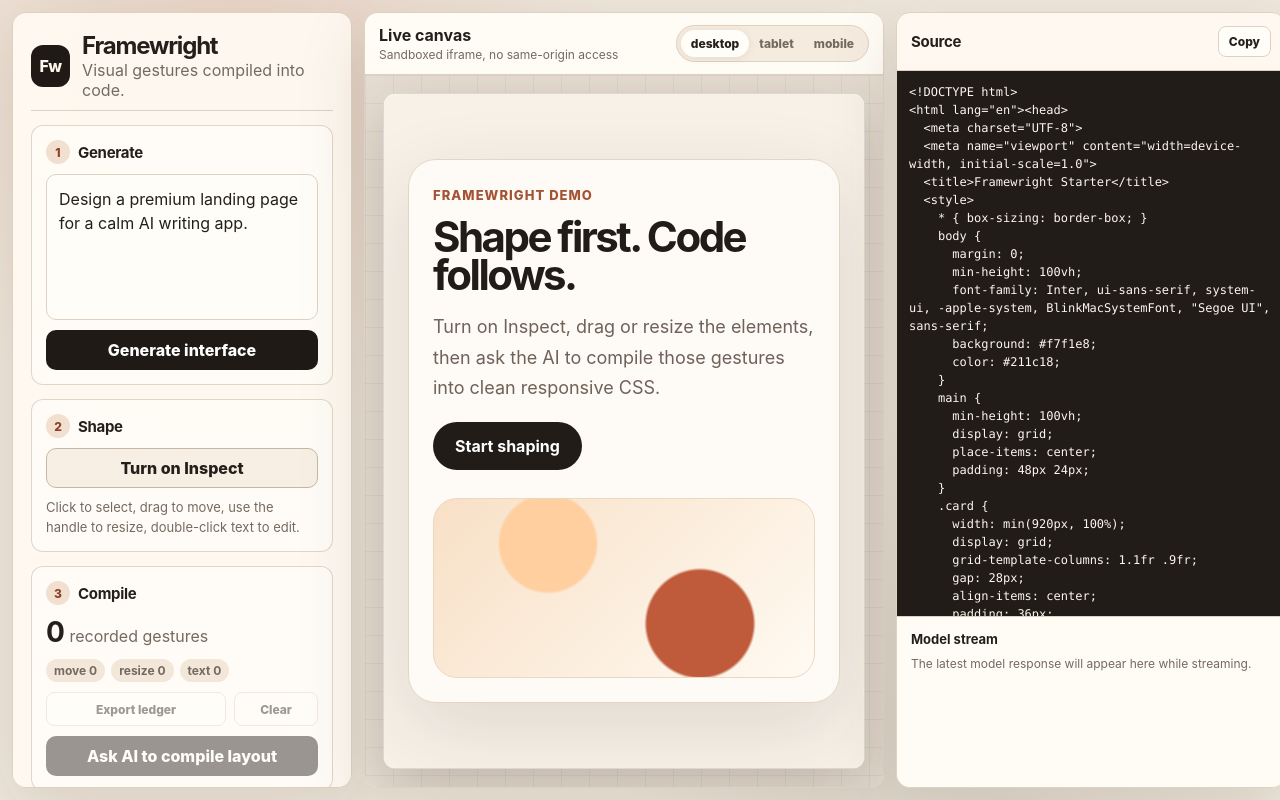
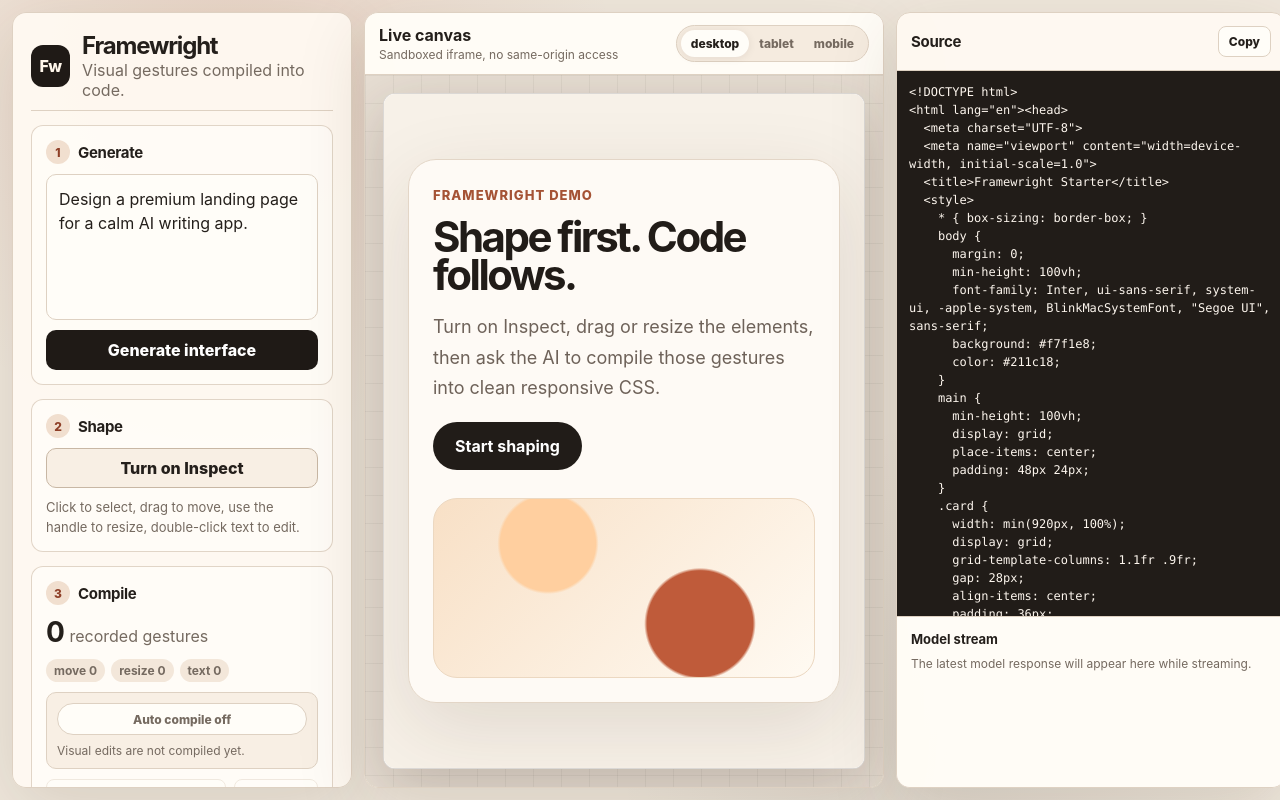
Before and after one commit to WangHexinyi/framewright, a React (Vite) app: page / in a window 1280 px wide. Built offline with nearby package versions, Linux system fonts and the light colour scheme.

Commit message:
Add background layout compile mode

```diff
--- a/src/App.tsx
+++ b/src/App.tsx
@@ -1,4 +1,4 @@
-import { useCallback, useEffect, useMemo, useState } from 'react';
+import { useCallback, useEffect, useMemo, useRef, useState } from 'react';
 import { PreviewStage } from './components/PreviewStage';
 import {
   buildLayoutCompileUserPrompt,
@@ -9,6 +9,8 @@
 import type { ApiConfig, GestureOperation, Message, SelectedElement } from './types';
 
 const STORAGE_KEY = 'framewright.apiConfig';
+
+type CompileState = 'idle' | 'dirty' | 'queued' | 'compiling' | 'synced' | 'stale' | 'failed';
 
 const DEFAULT_CONFIG: ApiConfig = {
   apiKey: '',
@@ -129,6 +131,11 @@
   const [streamText, setStreamText] = useState('');
   const [error, setError] = useState<string | null>(null);
   const [compileIssues, setCompileIssues] = useState<CompileIssue[]>([]);
+  const [autoCompileEnabled, setAutoCompileEnabled] = useState(false);
+  const [compileState, setCompileState] = useState<CompileState>('idle');
+  const compileVersionRef = useRef(0);
+  const activeCompileRef = useRef(false);
+  const autoCompileTimerRef = useRef<ReturnType<typeof setTimeout> | null>(null);
 
   useEffect(() => {
     localStorage.setItem(STORAGE_KEY, JSON.stringify(config));
@@ -143,13 +150,18 @@
   }, [operations]);
 
   const handleCodeChange = useCallback((nextCode: string) => {
+    compileVersionRef.current += 1;
     setCode(nextCode);
     setCompileIssues([]);
+    setCompileState('dirty');
   }, []);
 
   const handleOperation = useCallback((operation: GestureOperation) => {
+    compileVersionRef.current += 1;
     setOperations((prev) => [operation, ...prev].slice(0, 80));
-  }, []);
+    setCompileIssues([]);
+    setCompileState(autoCompileEnabled ? 'queued' : 'dirty');
+  }, [autoCompileEnabled]);
 
   async function runAi(nextMessages: Message[]) {
     if (!hasApiKey) {
@@ -197,6 +209,7 @@
       setMessages((prev) => [...prev, { role: 'assistant', content: response }]);
       setOperations([]);
       setCompileIssues([]);
+      setCompileState('synced');
     }
   }
 
@@ -225,8 +238,80 @@
       setOperations([]);
       setInspectMode(false);
       setSelectedElement(null);
+      setCompileState('synced');
     }
   }
+
+  const runBackgroundCompile = useCallback(async () => {
+    if (operations.length === 0 || activeCompileRef.current) return;
+    if (!hasApiKey) {
+      setCompileState('failed');
+      return;
+    }
+
+    const startedVersion = compileVersionRef.current;
+    const userMessage: Message = {
+      role: 'user',
+      content: buildLayoutCompileUserPrompt(code, operations.slice().reverse()),
+    };
+
+    activeCompileRef.current = true;
+    setCompileState('compiling');
+    setError(null);
+
+    try {
+      const response = await streamChatCompletion(config, [...messages.slice(-4), userMessage], () => {
+        // Keep the live canvas uninterrupted during background compilation.
+      });
+      const html = extractHtmlBlock(response);
+
+      if (!html) {
+        setCompileState('failed');
+        return;
+      }
+
+      if (compileVersionRef.current === startedVersion) {
+        setCode(html);
+        setCompileIssues(validateCompiledHtml(html));
+        setMessages((prev) => [
+          ...prev,
+          { role: 'user', content: 'Background compile visual edits into clean responsive code.' },
+          { role: 'assistant', content: response },
+        ]);
+        setOperations([]);
+        setCompileState('synced');
+      } else {
+        setCompileState('stale');
+      }
+    } catch (err) {
+      setCompileState('failed');
+      setError(err instanceof Error ? err.message : 'Background compile failed.');
+    } finally {
+      activeCompileRef.current = false;
+      if (compileVersionRef.current !== startedVersion && autoCompileEnabled) {
+        setCompileState('queued');
+      }
+    }
+  }, [autoCompileEnabled, code, config, hasApiKey, messages, operations]);
+
+  useEffect(() => {
+    if (!autoCompileEnabled || operations.length === 0 || activeCompileRef.current) return;
+    if (compileState !== 'dirty' && compileState !== 'queued' && compileState !== 'stale') return;
+
+    if (autoCompileTimerRef.current) {
+      clearTimeout(autoCompileTimerRef.current);
+    }
+
+    autoCompileTimerRef.current = setTimeout(() => {
+      void runBackgroundCompile();
+    }, 1200);
+
+    return () => {
+      if (autoCompileTimerRef.current) {
+        clearTimeout(autoCompileTimerRef.current);
+      }
+    };
+  }, [autoCompileEnabled, compileState, operations, runBackgroundCompile]);
 
   function handleExportLedger() {
     const payload = JSON.stringify(operations.slice().reverse(), null, 2);
@@ -240,6 +325,8 @@
     document.body.removeChild(anchor);
     URL.revokeObjectURL(url);
   }
+
+  const isCodeExportLocked = operations.length > 0 || compileState === 'queued' || compileState === 'compiling' || compileState === 'stale';
 
   return (
     <main className="app-shell">
@@ -306,6 +393,24 @@
               <span>resize {operationCountByType.resize ?? 0}</span>
               <span>text {operationCountByType.editText ?? 0}</span>
             </div>
+          </div>
+          <div className={`compile-status state-${compileState}`}>
+            <button
+              type="button"
+              className={autoCompileEnabled ? 'auto-compile active' : 'auto-compile'}
+              onClick={() => setAutoCompileEnabled((value) => !value)}
+            >
+              {autoCompileEnabled ? 'Auto compile on' : 'Auto compile off'}
+            </button>
+            <span>
+              {compileState === 'idle' && 'Code is ready.'}
+              {compileState === 'dirty' && 'Visual edits are not compiled yet.'}
+              {compileState === 'queued' && 'Waiting for you to pause.'}
+              {compileState === 'compiling' && 'AI is compiling in the background.'}
+              {compileState === 'synced' && 'Code has caught up.'}
+              {compileState === 'stale' && 'New edits arrived during compile.'}
+              {compileState === 'failed' && 'Compile needs attention.'}
+            </span>
           </div>
           <div className="ledger-actions">
             <button type="button" onClick={handleExportLedger} disabled={operations.length === 0}>
@@ -391,8 +496,8 @@
       <aside className="code-panel">
         <header>
           <h2>Source</h2>
-          <button type="button" onClick={() => navigator.clipboard.writeText(code)}>
-            Copy
+          <button type="button" disabled={isCodeExportLocked} onClick={() => navigator.clipboard.writeText(code)}>
+            {isCodeExportLocked ? 'Syncing' : 'Copy'}
           </button>
         </header>
         <textarea value={code} onChange={(event) => setCode(event.target.value)} spellCheck={false} />
--- a/src/index.css
+++ b/src/index.css
@@ -260,6 +260,46 @@
   font-weight: 700;
 }
 
+.compile-status {
+  display: grid;
+  gap: 8px;
+  padding: 10px;
+  border: 1px solid var(--line);
+  border-radius: 10px;
+  background: #f8efe4;
+  color: var(--muted);
+  font-size: 12px;
+}
+
+.compile-status.state-queued,
+.compile-status.state-compiling {
+  border-color: rgba(191, 91, 58, 0.35);
+  background: rgba(191, 91, 58, 0.08);
+  color: var(--accent-strong);
+}
+
+.compile-status.state-failed {
+  border-color: rgba(160, 43, 31, 0.28);
+  background: rgba(160, 43, 31, 0.08);
+  color: #8d281f;
+}
+
+.auto-compile {
+  min-height: 32px;
+  border: 1px solid var(--line);
+  border-radius: 999px;
+  background: var(--paper-strong);
+  color: var(--muted);
+  font-size: 12px;
+  font-weight: 800;
+}
+
+.auto-compile.active {
+  border-color: var(--accent);
+  background: var(--accent);
+  color: white;
+}
+
 .ledger-actions {
   display: grid;
   grid-template-columns: 1fr 84px;
@@ -477,6 +517,11 @@
   font-weight: 800;
 }
 
+.code-panel header button:disabled {
+  cursor: not-allowed;
+  opacity: 0.45;
+}
+
 .code-panel textarea {
   flex: 1;
   min-height: 0;
```
Also changed, not shown: 2 other files (tests, documents, lock files or other folders).
